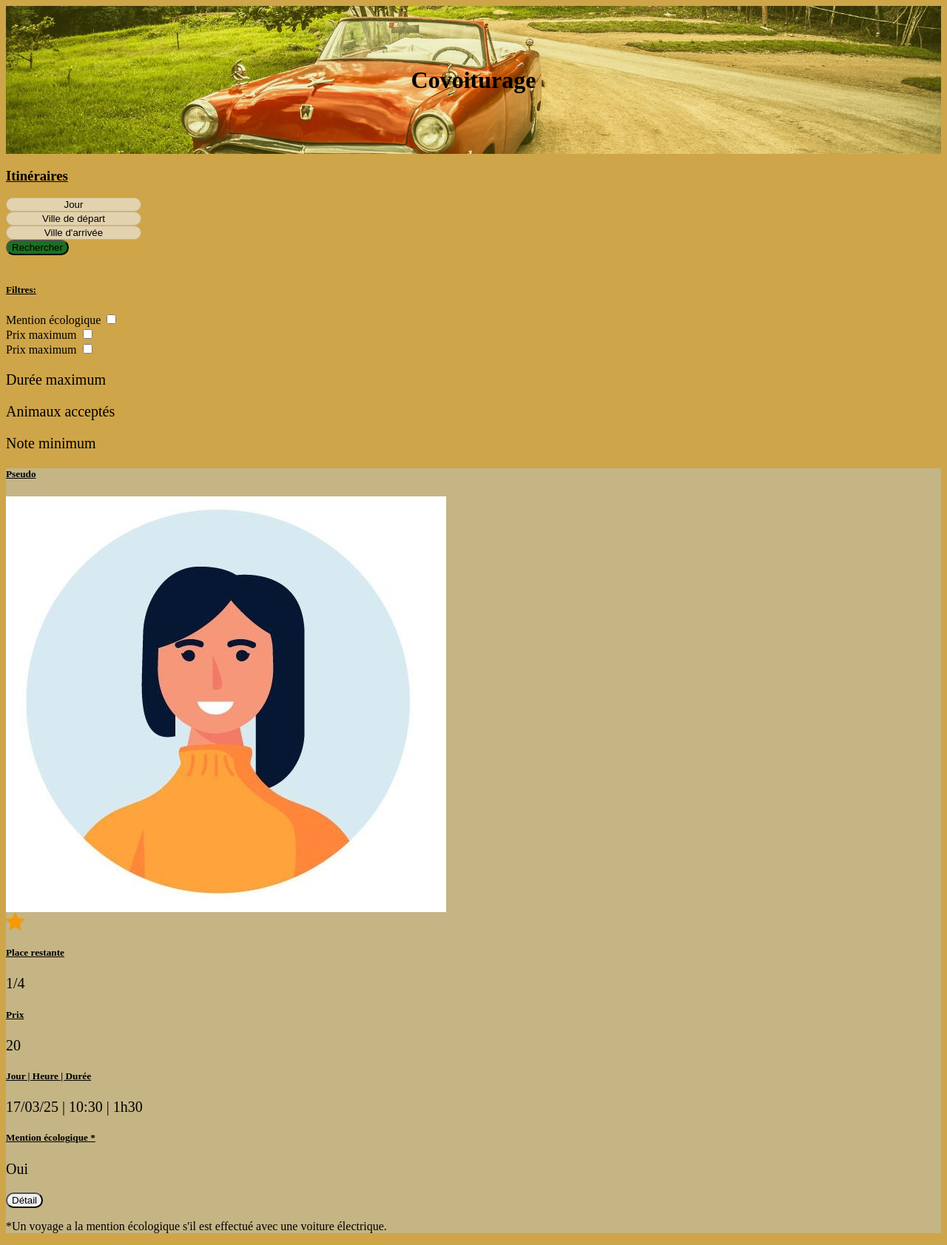
After one commit to Alex061047/eco_ride, a PHP site: page /Vue/covoit/covoit.php in a window 1280 px wide. The commit adds this page. Shown: the whole page at 74% size. Run offline with PHP 8.4, Linux system fonts and the light colour scheme; style sheets or scripts are compiled from the project's sources.

Commit message:
Création carte Profil Covoiturage

```diff
--- a/Controleur/Router/allRoutes.js
+++ b/Controleur/Router/allRoutes.js
@@ -4,6 +4,7 @@ import Route from "./Route.js";
 //Définition des routes
 export const allRoutes = [
     new Route("/", "Accueil", "../Vue/home/accueil.php", []),
+    new Route("/covoiturage", "Covoiturage", "../Vue/covoit/covoit.php", []),
     new Route("404", "Page introuvable", "../Vue/404.html", []),
 ];
 
--- /dev/null
+++ b/Vue/covoit/covoit.php
@@ -0,0 +1,136 @@
+<link rel="stylesheet" href="../../assets/styles/covoit/covoit.css">
+
+<header>
+<div class="hero-scene text-center text-black">
+    <div class="hero-scene-content">
+        <h1>Covoiturage</h1>
+    </div>
+</div>
+</header>
+
+<section class="text-center text-black">
+    <h3 class="fw-light"><u>Itinéraires</u></h3>
+
+    <!-- Formulaire de recherche -->
+    <form class="row justify-content-center mt-3">
+
+    <!--Rajout d'un bloc vide pour prendre dela place et aligner les blocs-->
+   <div class="col-sm-1"></div>
+
+    <!-- Sélection du jour -->
+    <div class="col-sm-2">
+    <input type="text" class="form-control" id="jour" name="jour" placeholder="Jour"
+        onfocus="(this.type='date')" onblur="if(!this.value) this.type='text'" required>
+</div>
+
+    <!-- Ville de départ -->
+    <div class="col-sm-2">
+        <input type="text" class="form-control" id="depart" name="depart" placeholder="Ville de départ" required>
+    </div>
+
+    <!-- Ville d'arrivée -->
+    <div class="col-sm-2">
+        <input type="text" class="form-control" id="arrivee" name="arrivee" placeholder="Ville d'arrivée" required>
+    </div>
+
+    <!-- Bouton Rechercher -->
+    <div class="col-sm-auto">
+        <button type="submit" class="btn btn-success w-100">Rechercher</button>
+    </div>
+
+</form>
+</section>
+
+
+<section>
+    <div class="container mt-4">
+
+        <!--Filtres-->
+
+        <div class="row text-center filtre">
+
+            <div class="col-2">
+             <h5 class="fw-light"><u>Filtres:</u></h5>
+            </div>
+
+            <div class="col-2">
+            <label for="mention">Mention écologique</label>
+            <input type="checkbox" id="mention" name="mention"/>
+            </div>
+
+            <div class="col-1">
+            <label for="prix">Prix maximum</label>
+            <input type="checkbox" id="prix" name="prix"/>
+            </div>
+
+            <div class="col-3">
+            <label for="prix">Prix maximum</label>
+            <input type="checkbox" id="prix" name="prix"/>
+            <p>Durée maximum</p>
+            </div>
+
+            <div class="col-2">
+            <p>Animaux acceptés</p>
+            </div>
+
+            <div class="col-2">
+            <p>Note minimum</p>
+            </div>
+
+        </div>
+
+        <!-- Liste des covoiturages -->
+        <div class="row mt-2 justify-content-center">
+
+            <!--Profil-->
+                <div class="card rounded col-md-12 p-3 mb-3">
+
+                    <div class="row text-center">
+
+                        <div class="col-2">
+                    <h5 class="fw-light"><u>Pseudo</u></h5>
+                    <img class="img-fluid profil rounded-circle" src="../../assets/images/Persona/Persona 1.jpg" alt="Photo de profil">
+                    <div class="star mt-1">
+                    <svg xmlns="http://www.w3.org/2000/svg" width="25" height="25" fill="currentColor" class="bi bi-star-fill" viewBox="0 0 16 16">
+                    <path d="M3.612 15.443c-.386.198-.824-.149-.746-.592l.83-4.73L.173 6.765c-.329-.314-.158-.888.283-.95l4.898-.696L7.538.792c.197-.39.73-.39.927 0l2.184 4.327 4.898.696c.441.062.612.636.282.95l-3.522 3.356.83 4.73c.078.443-.36.79-.746.592L8 13.187l-4.389 2.256z"/>
+                    </svg>
+                    </div>
+                        </div>
+
+                        <div class="col-2">
+                        <h5 class="fw-light"><u>Place restante</u></h5>
+                        <p class="mt-5 ">1/4</p>
+                        </div>
+
+                        <div class="col-1">
+                        <h5 class="fw-light"><u>Prix</u></h5>
+                        <p class="mt-5 ">20</p>
+                        </div>
+
+                        <div class="col-3">
+                        <h5 class="fw-light"><u>Jour | Heure | Durée</u></h5>
+                        <p class="mt-5 ">17/03/25 | 10:30 | 1h30</p>
+                        </div>
+
+                        <div class="col-3">
+                        <h5 class="fw-light"><u>Mention écologique *</u></h5>
+                        <p class="mt-5 ">Oui</p>
+                        </div>
+
+                        <div class="d-flex col-1 align-items-center">
+                    <button class="btn btn-primary mt-4">Détail</button>
+                        </div>
+
+
+                    <div>
+                        <p class="ast text-end">*Un voyage a la mention écologique s'il est effectué avec une voiture électrique.</p>
+                    </div>
+                    </div>
+                </div>
+            <!--Fin Profil-->
+
+        </div>
+
+
+    </div>
+</section>
--- a/Vue/navbar.html
+++ b/Vue/navbar.html
@@ -16,7 +16,7 @@
                  <a class="nav-link" href="/">Accueil</a>
              </li>
              <li class="nav-item">
-                 <a class="nav-link" href="">Covoiturage</a>
+                 <a class="nav-link" href="/covoiturage">Covoiturage</a>
              </li>
 
              <li class="nav-item">
--- /dev/null
+++ b/assets/styles/covoit/covoit.css
@@ -0,0 +1,54 @@
+@import url(../app.css);
+.hero-scene {
+  position: relative;
+}
+
+.hero-scene::before {
+  content: "";
+  position: absolute;
+  top: 0;
+  left: 0;
+  width: 100%;
+  height: 100%;
+  background-image: url(../../images/Covoiturage.jpg);
+  background-position: 50% 65%;
+  background-size: cover;
+}
+
+.hero-scene * {
+  position: relative;
+}
+
+.hero-scene .hero-scene-content {
+  height: 200px;
+  display: flex;
+  flex-direction: column;
+  align-items: center;
+  justify-content: center;
+  background-color: rgba(209, 206, 5, 0.2);
+}
+
+.card {
+  background-color: var(--secondary-color) !important;
+}
+
+.profil {
+  max-width: 50%;
+  height: auto;
+}
+
+.star {
+  color: var(--star-color) !important;
+}
+
+p {
+  font-size: 125%;
+}
+
+.ast {
+  font-size: 100%;
+}
+
+.filtre {
+  font-size: 100%;
+}/*# sourceMappingURL=covoit.css.map */
--- /dev/null
+++ b/assets/styles/covoit/covoit.scss
@@ -0,0 +1,54 @@
+@import url(../app.css);
+
+//Image banderole
+.hero-scene {
+    position: relative;
+  }
+  .hero-scene::before {
+    content: "";
+    position: absolute;
+    top: 0;
+    left: 0;
+    width: 100%;
+    height: 100%;
+    background-image: url(../../images/Covoiturage.jpg);
+    background-position: 50% 65%;
+    background-size: cover;
+  }
+  .hero-scene * {
+    position: relative;
+  }
+  .hero-scene .hero-scene-content {
+    height: 200px;
+    display: flex;
+    flex-direction: column;
+    align-items: center;
+    justify-content: center;
+    background-color: rgba(209, 206, 5, 0.2);
+  }
+
+  .card{
+    background-color: var(--secondary-color) !important;
+  }
+
+  .profil
+  {
+    max-width: 50%;;
+    height: auto;
+  }
+
+  .star{
+    color: var(--star-color) !important;
+  }
+
+  p{
+    font-size: 125%;
+  }
+
+  .ast{
+    font-size: 100%;
+  }
+
+  .filtre{
+    font-size: 100%;
+  }
--- a/assets/styles/home/home.css
+++ b/assets/styles/home/home.css
@@ -20,7 +20,7 @@
 }
 
 .hero-scene .hero-scene-content {
-  height: 300px;
+  height: 200px;
   display: flex;
   flex-direction: column;
   align-items: center;
--- a/assets/styles/home/home.scss
+++ b/assets/styles/home/home.scss
@@ -18,7 +18,7 @@
     position: relative;
   }
   .hero-scene .hero-scene-content {
-    height: 300px;
+    height: 200px;
     display: flex;
     flex-direction: column;
     align-items: center;
```
Also changed, not shown: assets/images/Persona/Persona 1.jpg (added), assets/images/Persona/Persona 2.jpg (added), assets/images/Persona/Persona 3.jpg (added), assets/images/Persona/Persona.jpg (added), assets/images/star.svg (added), 1 other file.
